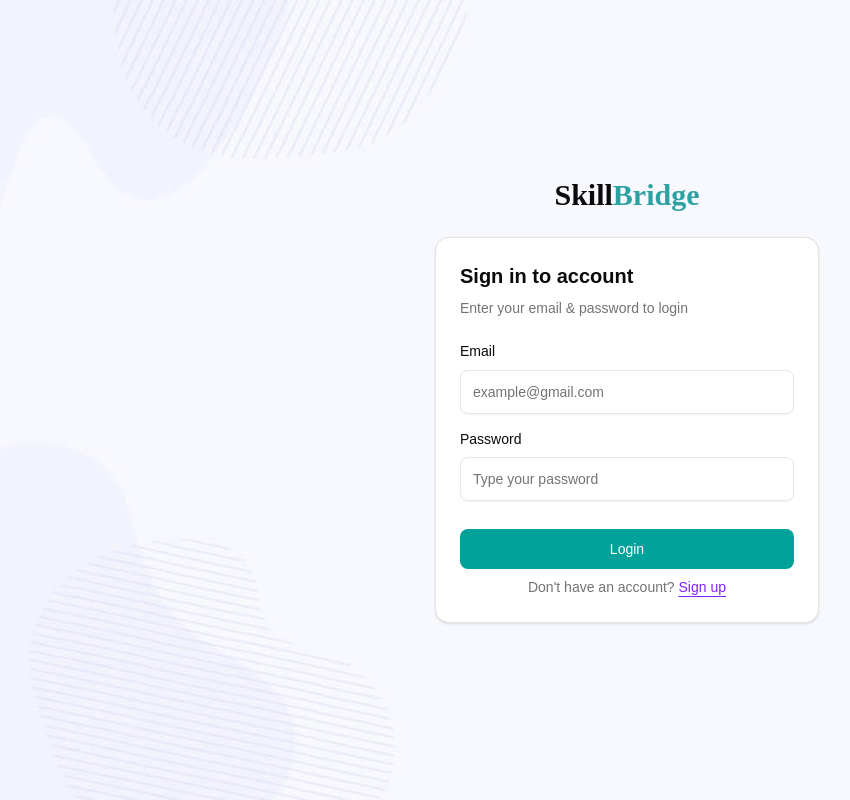
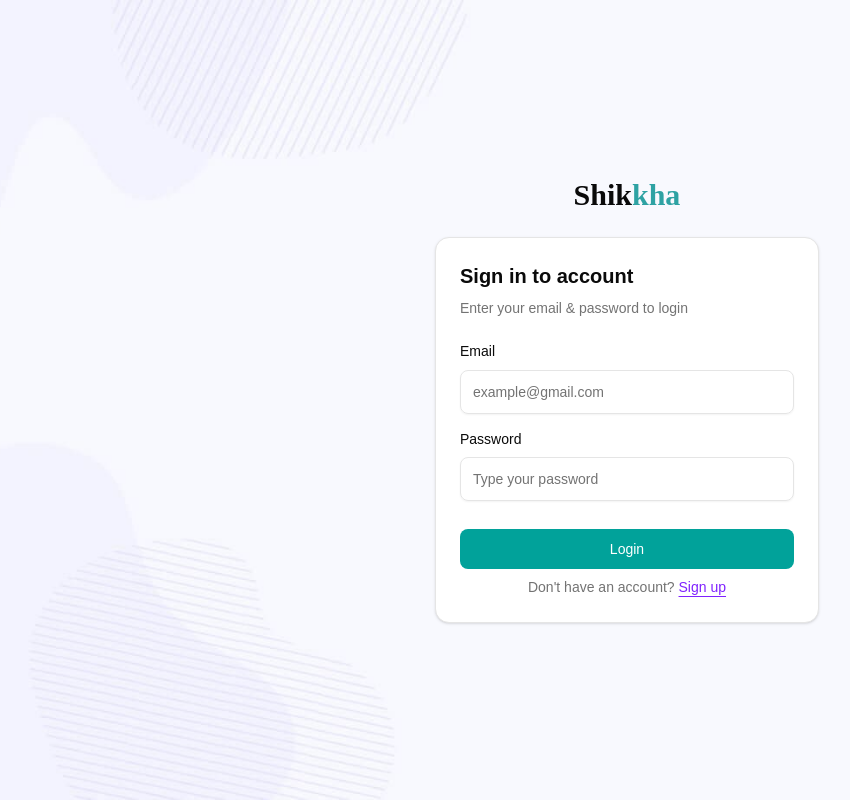
Before and after one commit to coderamit01/sikkha-frontend, a Next.js app: page /login in a window 1280 px wide. Shown: the whole page, without its empty margins (13-863 px from the left). Built offline with nearby package versions, Linux system fonts and the light colour scheme.

Commit message:
change logo

```diff
--- a/src/app/(authLayout)/login/page.tsx
+++ b/src/app/(authLayout)/login/page.tsx
@@ -5,10 +5,16 @@ import authBg from "../../../assets/login_bg.jpg"
 export default function LoginPage() {
   return (
     <div className="flex min-h-svh w-full flex-col items-center bg-cover justify-center gap-6 p-6 md:p-10"
-     style={{backgroundImage: `url(${authBg.src})`}}>
+      style={{ backgroundImage: `url(${authBg.src})` }}>
       <div className="flex w-full max-w-sm flex-col gap-6">
+        <div className="flex flex-col gap-6">
+          <h2 className="text-center font-bold text-3xl ">
+            Shik<span className="text-[#2EA2A3]">kha</span>
+          </h2>
           <LoginForm />
+        </div>
       </div>
-    </div>
+
+    </div >
   );
 }
--- a/src/app/(authLayout)/signup/page.tsx
+++ b/src/app/(authLayout)/signup/page.tsx
@@ -3,10 +3,13 @@ import authBg from "../../../assets/login_bg.jpg"
 
 export default function SignupPage() {
   return (
-    <div className="flex min-h-svh w-full flex-col items-center bg-cover justify-center gap-6 p-6 md:p-10" style={{backgroundImage: `url(${authBg.src})`}}>
+    <div className="flex min-h-svh w-full flex-col items-center bg-cover justify-center gap-6 p-6 md:p-10" style={{ backgroundImage: `url(${authBg.src})` }}>
       <div className="flex w-full max-w-sm flex-col gap-6">
-        <SignupForm />
+        <div className="flex flex-col gap-6">
+          <h2 className="text-center font-bold text-3xl ">Shik<span className="text-[#2EA2A3]">kha</span></h2>
+          <SignupForm />
+        </div>
       </div>
-    </div>
+    </div >
   )
 }
--- a/src/components/authentication/login-form.tsx
+++ b/src/components/authentication/login-form.tsx
@@ -1,5 +1,4 @@
 "use client";
-import { cn } from "@/lib/utils";
 import { Button } from "@/components/ui/button";
 import {
   Card,
@@ -29,10 +28,7 @@ const formSchema = z.object({
   password: z.string().min(8, "Password length required 8 character"),
 });
 
-export function LoginForm({
-  className,
-  ...props
-}: React.ComponentProps<"div">) {
+export function LoginForm() {
   const router = useRouter();
   const form = useForm({
     defaultValues: {
@@ -68,10 +64,6 @@ export function LoginForm({
   });
 
   return (
-    <div className={cn("flex flex-col gap-6", className)} {...props}>
-      <h2 className="text-center font-bold text-3xl ">
-        Skill<span className="text-[#2EA2A3]">Bridge</span>
-      </h2>
     <Card>
       <CardHeader className="text-start">
         <CardTitle className="text-xl">Sign in to account</CardTitle>
@@ -170,6 +162,5 @@ export function LoginForm({
         </form>
       </CardContent>
     </Card>
-    </div>
   );
 }
--- a/src/components/authentication/signup-form.tsx
+++ b/src/components/authentication/signup-form.tsx
@@ -13,13 +13,8 @@ import { StudentSignUpForm } from "./StudentSignUpForm";
 import { TutorSignUpForm } from "./TutorSignUpForm";
 
 
-export function SignupForm({
-  className,
-  ...props
-}: React.ComponentProps<"div">) {
+export function SignupForm() {
   return (
-    <div className={cn("flex flex-col gap-6", className)} {...props}>
-        <h2 className="text-center font-bold text-3xl ">Skill<span className="text-[#2EA2A3]">Bridge</span></h2>
     <Card>
       <CardHeader className="text-start">
         <CardTitle className="text-xl">Create your account</CardTitle>
@@ -44,6 +39,5 @@ export function SignupForm({
         </Tabs>
       </CardContent>
     </Card>
-    </div>
   )
 }
--- a/src/components/layout/footer.tsx
+++ b/src/components/layout/footer.tsx
@@ -8,6 +8,7 @@ import {
   Phone,
 } from "lucide-react";
 import Link from "next/link";
+import lightLogo from "@/assets/light_logo.png"
 
 export function Footer() {
   const footerMenu1 = [
@@ -32,11 +33,11 @@ export function Footer() {
   ];
   return (
     <footer className="bg-brand text-slate-50">
-      <div className="container mx-auto px-4 pt-20 pb-10">
+      <div className="max-w-310 mx-auto px-4 pt-20 pb-10">
         <div className="grid grid-cols-1 md:grid-cols-2 xl:grid-cols-4 gap-12 mb-12">
           <div>
             <h3 className="text-2xl font-bold text-slate-50 mb-4 flex items-center gap-2">
-              <span>SkillBridge 🎓</span>
+              <img src={lightLogo.src} className="max-w-30" alt="Shikkha Logo" />
             </h3>
             <p className="text-slate-50 leading-relaxed text-base">
               Connect with expert tutors and unlock your potential. 1-on-1
--- a/src/components/layout/navbar.tsx
+++ b/src/components/layout/navbar.tsx
@@ -5,6 +5,7 @@ import { Menu, X } from "lucide-react";
 import { useState } from "react";
 import { Button } from "@/components/ui/button";
 import { usePathname } from "next/navigation";
+import Logo from "@/assets/logo.png"
 
 export interface NavItem {
   name: string;
@@ -26,12 +27,12 @@ export function Navbar() {
     return pathName === url;
   };
   return (
-    <nav className="sticky top-0 z-50 bg-white border-b border-gray-100 shadow-md">
+    <nav className="sticky top-0 z-50 bg-white border-b border-gray-100">
       <div className="max-w-310 mx-auto px-4">
         <div className="flex items-center justify-between h-16">
           <h2 className="text-2xl font-semibold">
-            <Link href="/" className="flex items-center gap-2 group">
-              Skill<span className="text-brand">Bridge</span>
+            <Link href="/" className="">
+              <img src={Logo.src} className="max-w-30" alt="Shikkha Logo" />
             </Link>
           </h2>
           {/* Desktop Navigation */}
@@ -51,7 +52,7 @@ export function Navbar() {
             <Button
               asChild
               variant="ghost"
-              className="text-base font-semibold text-gray-700 hover:text-brand hover:bg-green-50"
+              className="rounded-full text-base font-semibold text-gray-700 hover:text-brand hover:bg-green-50"
             >
               <Link href="/login">Login</Link>
             </Button>
```
Also changed, not shown: src/assets/light_logo.png (added), src/assets/logo.png (added). Lines whose indentation alone changed are shown as unchanged.
